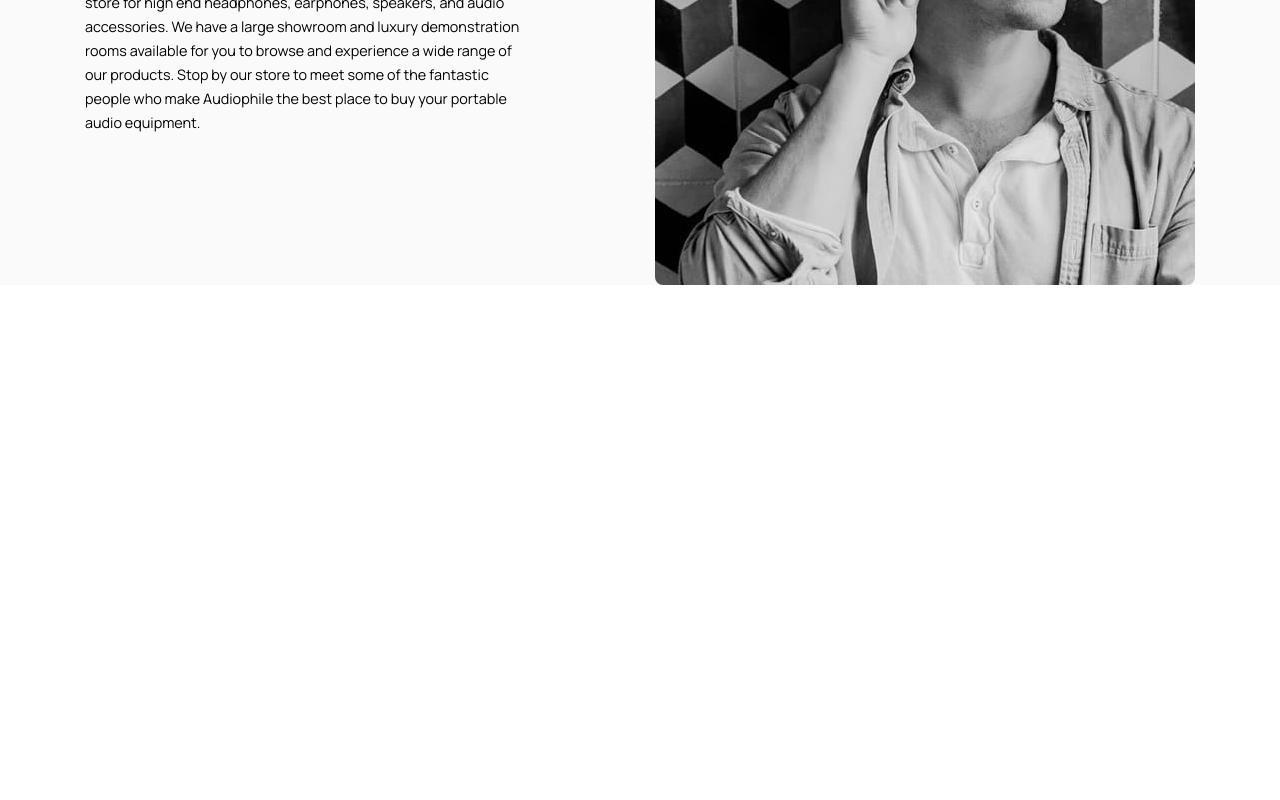
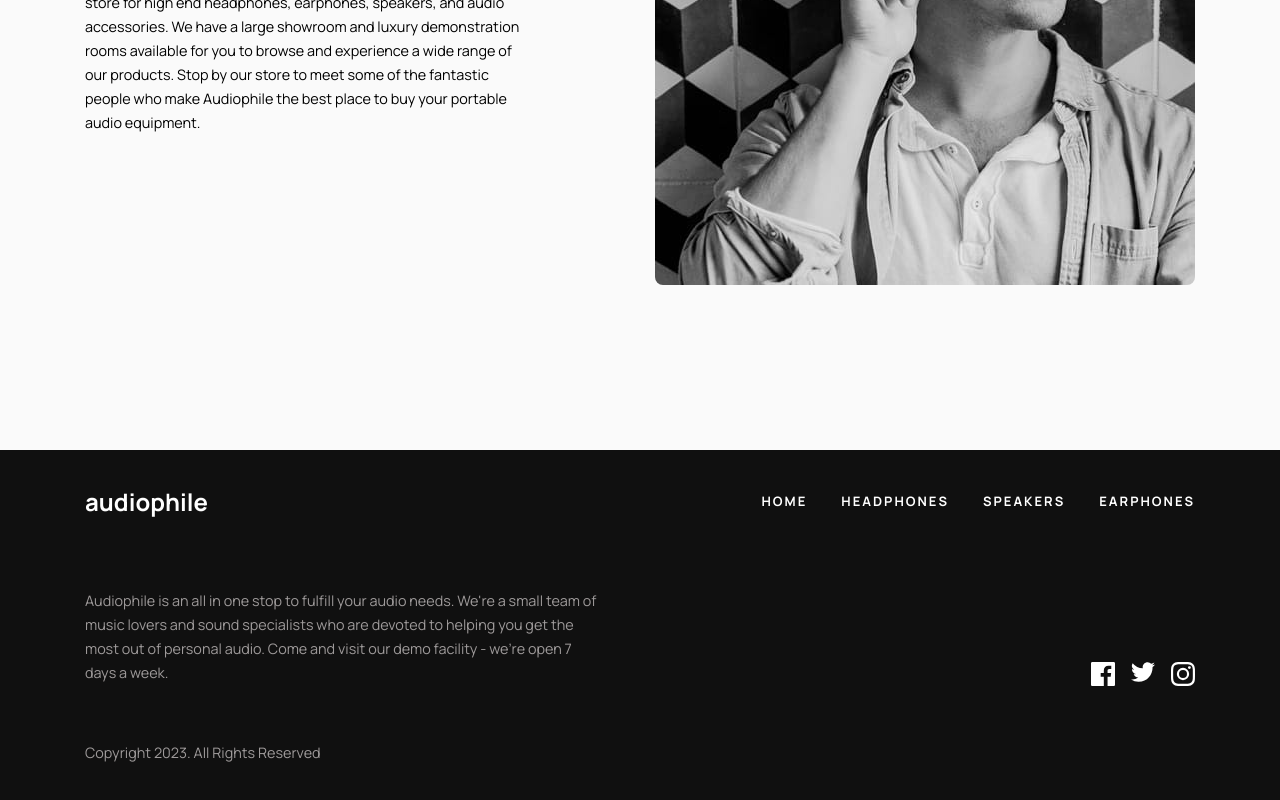
Before and after one commit to eduardsdn/audiophile-ecommerce, a React (Create React App) app: page / in a window 1280 px wide. Shown: the part 896-1696 px from the top of the page. Before the commit the page ends 1181 px from the top, so only its background shows below. Built offline with nearby package versions, Linux system fonts and the light colour scheme.

Commit message:
Footer component layed out

```diff
--- a/src/components/Categories.jsx
+++ b/src/components/Categories.jsx
@@ -6,7 +6,7 @@ import linkArrow from "../assets/shared/desktop/icon-arrow-right.svg";
 
 export default function Categories() {
   return (
-    <div className={CategoriesCSS.categories}>
+    <div className={CategoriesCSS.container}>
       <div className={CategoriesCSS.categoriesCards}>
         <div className={CategoriesCSS.categoriesCard}>
           <img
--- /dev/null
+++ b/src/components/Footer.jsx
@@ -0,0 +1,58 @@
+import FooterCSS from "../styles/footer.module.css";
+import facebookLogo from "../assets/shared/desktop/icon-facebook.svg";
+import twitterLogo from "../assets/shared/desktop/icon-twitter.svg";
+import instagramLogo from "../assets/shared/desktop/icon-instagram.svg";
+
+import { Link } from "react-router-dom";
+
+export default function Footer() {
+  return (
+    <footer className={FooterCSS.footer}>
+      <div className={FooterCSS.container}>
+        <nav className={FooterCSS.nav}>
+          <a href="/" className={FooterCSS.logo}>
+            audiophile
+          </a>
+          <ul className={FooterCSS.navLinks}>
+            <li>
+              <Link to="/">HOME</Link>
+            </li>
+            <li>
+              <Link to="/headphones">HEADPHONES</Link>
+            </li>
+            <li>
+              <Link to="/speakers">SPEAKERS</Link>
+            </li>
+            <li>
+              <Link to="/earphones">EARPHONES</Link>
+            </li>
+          </ul>
+        </nav>
+        <div className={FooterCSS.footerBottom}>
+          <div className={FooterCSS.footerTextContent}>
+            <p className={FooterCSS.footerTextContentMain}>
+              Audiophile is an all in one stop to fulfill your audio needs.
+              We're a small team of music lovers and sound specialists who are
+              devoted to helping you get the most out of personal audio. Come
+              and visit our demo facility - we’re open 7 days a week.
+            </p>
+            <p className={FooterCSS.footerTextContentCopyright}>
+              Copyright 2023. All Rights Reserved
+            </p>
+          </div>
+          <div className={FooterCSS.footerSocialLinks}>
+            <a href="https://www.facebook.com/">
+              <img src={facebookLogo} alt="" />
+            </a>
+            <a href="https://twitter.com/login">
+              <img src={twitterLogo} alt="" />
+            </a>
+            <a href="https://www.instagram.com/">
+              <img src={instagramLogo} alt="" />
+            </a>
+          </div>
+        </div>
+      </div>
+    </footer>
+  );
+}
--- a/src/pages/Home.jsx
+++ b/src/pages/Home.jsx
@@ -2,6 +2,7 @@ import HomeCSS from "../styles/home.module.css";
 import imageHero from "../assets/home/desktop/image-hero.jpg";
 import Categories from "../components/Categories";
 import CompanyDescription from "../components/CompanyDescription";
+import Footer from "../components/Footer";
 
 export default function Home() {
   return (
@@ -22,6 +23,7 @@ export default function Home() {
         <Categories></Categories>
         <CompanyDescription></CompanyDescription>
       </div>
+      <Footer></Footer>
     </div>
   );
 }
--- /dev/null
+++ b/src/styles/footer.module.css
@@ -0,0 +1,69 @@
+@import url("colors.css");
+
+.container {
+  max-width: 1110px;
+  margin: 0 auto;
+}
+
+.footer {
+  margin-top: 165px;
+  padding-bottom: 46px;
+  background-color: var(--offBlack);
+  color: var(--white);
+}
+
+.nav {
+  padding-top: 35px;
+  padding-bottom: 35px;
+  color: var(--white);
+  display: flex;
+  justify-content: space-between;
+  align-items: center;
+}
+
+.nav a {
+  text-decoration: none;
+  color: var(--white);
+}
+
+.logo {
+  font-size: 24px;
+  font-weight: 700;
+}
+
+.navLinks {
+  display: flex;
+  gap: 34px;
+  font-size: 13px;
+  font-style: normal;
+  font-weight: 700;
+  line-height: 25px;
+  letter-spacing: 2px;
+  text-transform: uppercase;
+}
+
+.footerBottom {
+  margin-top: 36px;
+  display: flex;
+  justify-content: space-between;
+  align-items: center;
+}
+
+.footerTextContent {
+  max-width: 520px;
+  color: rgb(158, 154, 154);
+  font-size: 0.9rem;
+  font-style: normal;
+  font-weight: 500;
+  line-height: 166.667%;
+  text-align: left;
+}
+
+.footerTextContentCopyright {
+  margin-top: 56px;
+}
+
+.footerSocialLinks {
+  display: flex;
+  gap: 16px;
+}
```
